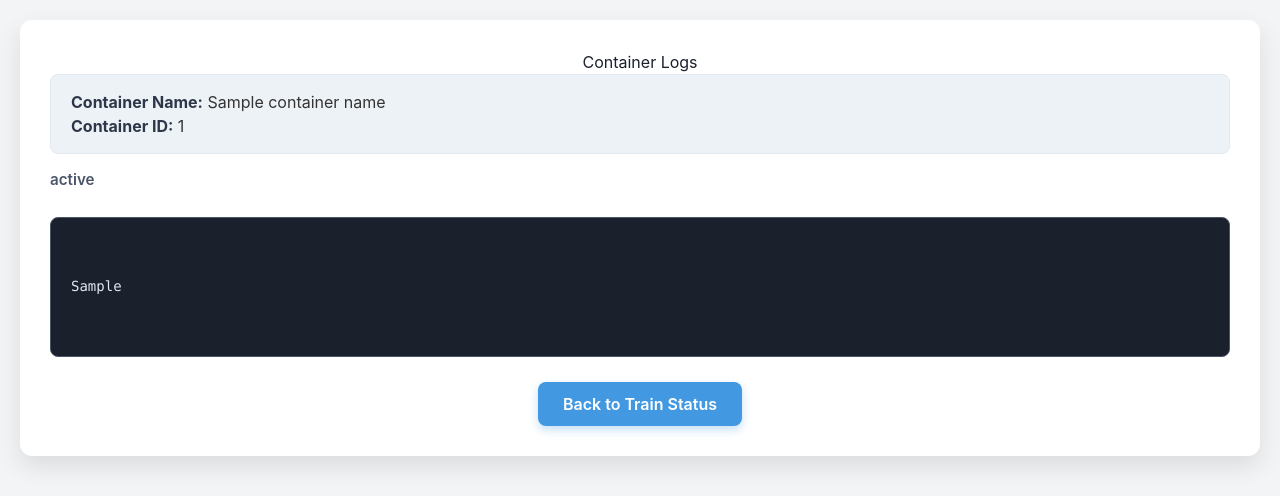
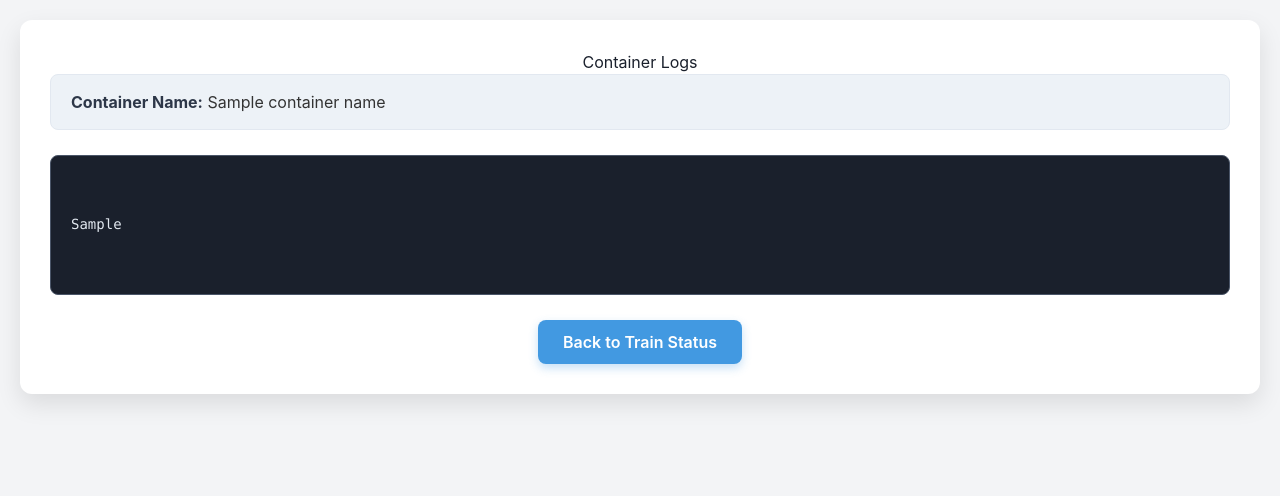
Before and after one commit to dfd0430/relay, a Flask app: template templates/view_ontop_logs.html in a window 1280 px wide. Shown: the top 496 px of the page. Run offline with Flask 3, Linux system fonts and the light colour scheme; the template is opened without the code that fills it: most values are stand-ins (such as "Sample title", 1, 10 or a date in 2020); some libraries are stand-ins or nearby versions.

Commit message:
the ontop logs are there but bad

```diff
--- a/docker_functions.py
+++ b/docker_functions.py
@@ -286,25 +286,13 @@ def stop_docker_container(container_name):
 
 
 def get_container_logs_by_name(container_name_to_fetch):
-    """
-    Fetches logs for a given Docker container name from the DIND host.
-
-    Args:
-        container_name_to_fetch (str): The name of the Docker container.
-
-    Returns:
-        tuple: A tuple containing:
-            - container_logs (str): The fetched logs or an error message.
-            - log_status_message (str): A status message about the log fetching process.
-            - container_name (str): The name of the container or "Unknown".
-    """
     container_logs = "No logs available."  # Default message
     log_status_message = ""  # Message about container status
     container_name = container_name_to_fetch # Assume name is correct initially
 
     if container_name_to_fetch:
         try:
-            client = docker.DockerClient(base_url=DOCKER_HOST)
+            client = docker.DockerClient(base_url=DOCKER_CLIENT)
 
             # Get the container object by name
             container = client.containers.get(container_name_to_fetch)
--- a/templates/train_status.html
+++ b/templates/train_status.html
@@ -25,7 +25,7 @@
 
             <div class="d-flex gap-2 flex-wrap ms-auto">
                 <!-- View Logs -->
-                <a href="{{ url_for('view_logs', container_id=train.id) }}" class="btn btn-sm btn-outline-info">View Logs</a>
+                <a href="{{ url_for('view_logs_deployment', container_id=train.id) }}" class="btn btn-sm btn-outline-info">View Logs</a>
                  <a href="{{ url_for('view_ontop_logs', ontop_name=ontop_name) }}" class="btn btn-sm btn-outline-primary">View Ontop Logs</a>
                 <!-- Remove Form -->
                 <form action="{{ url_for('remove_combination') }}" method="POST">
--- a/templates/view_ontop_logs.html
+++ b/templates/view_ontop_logs.html
@@ -23,54 +23,47 @@
             border-radius: 12px;
             box-shadow: 0 10px 25px rgba(0, 0, 0, 0.1);
             width: 100%;
-            max-width: 900px; /* Slightly wider for logs */
+            max-width: 900px;
             text-align: center;
         }
         h1 {
             color: #1a202c;
-            font-size: 2.25rem; /* text-4xl */
-            font-weight: 700; /* font-bold */
+            font-size: 2.25rem;
+            font-weight: 700;
             margin-bottom: 20px;
         }
         .info-card {
-            background-color: #edf2f7; /* gray-100 */
+            background-color: #edf2f7;
             border-radius: 8px;
             padding: 15px 20px;
             margin-bottom: 15px;
             text-align: left;
-            border: 1px solid #e2e8f0; /* gray-200 */
+            border: 1px solid #e2e8f0;
         }
         .info-card strong {
-            color: #2d3748; /* gray-800 */
+            color: #2d3748;
         }
         .log-section {
-            background-color: #1a202c; /* gray-900 */
-            color: #e2e8f0; /* gray-200 */
+            background-color: #1a202c;
+            color: #e2e8f0;
             border-radius: 8px;
             padding: 20px;
             margin-top: 25px;
             text-align: left;
-            overflow-x: auto; /* Allow horizontal scrolling for long lines */
-            max-height: 600px; /* Increased height for logs */
-            overflow-y: auto; /* Enable vertical scrolling for logs */
-            white-space: pre-wrap; /* Preserve whitespace and wrap long lines */
+            overflow-x: auto;
+            max-height: 600px;
+            overflow-y: auto;
+            white-space: pre-wrap;
             font-family: 'SFMono-Regular', Consolas, 'Liberation Mono', Menlo, Courier, monospace;
-            font-size: 0.875rem; /* text-sm */
+            font-size: 0.875rem;
             line-height: 1.4;
-            border: 1px solid #4a5568; /* gray-700 */
-        }
-        .log-status {
-            font-size: 0.95rem;
-            color: #4a5568; /* gray-700 */
-            margin-bottom: 10px;
-            text-align: left;
-            font-weight: 600;
+            border: 1px solid #4a5568;
         }
         .button-back {
             display: inline-block;
             margin-top: 25px;
             padding: 10px 25px;
-            background-color: #4299e1; /* blue-500 */
+            background-color: #4299e1;
             color: white;
             border-radius: 8px;
             text-decoration: none;
@@ -90,18 +83,12 @@
 
         <div class="info-card">
             <p><strong>Container Name:</strong> {{ container_name }}</p>
-            <p><strong>Container ID:</strong> {{ container_id }}</p>
-        </div>
-
-        <div class="log-status">
-            <p>{{ log_status_message }}</p>
         </div>
 
         <div class="log-section">
             <pre>{{ container_logs }}</pre>
         </div>
 
-        <!-- Go back to the train status page -->
         <a href="{{ url_for('train_status') }}" class="button-back">Back to Train Status</a>
     </div>
 </body>
```
Also changed, not shown: other parts of templates/view_ontop_logs.html (+2 -2 lines), routes/deploy_routes.py (+10 -0 lines).
